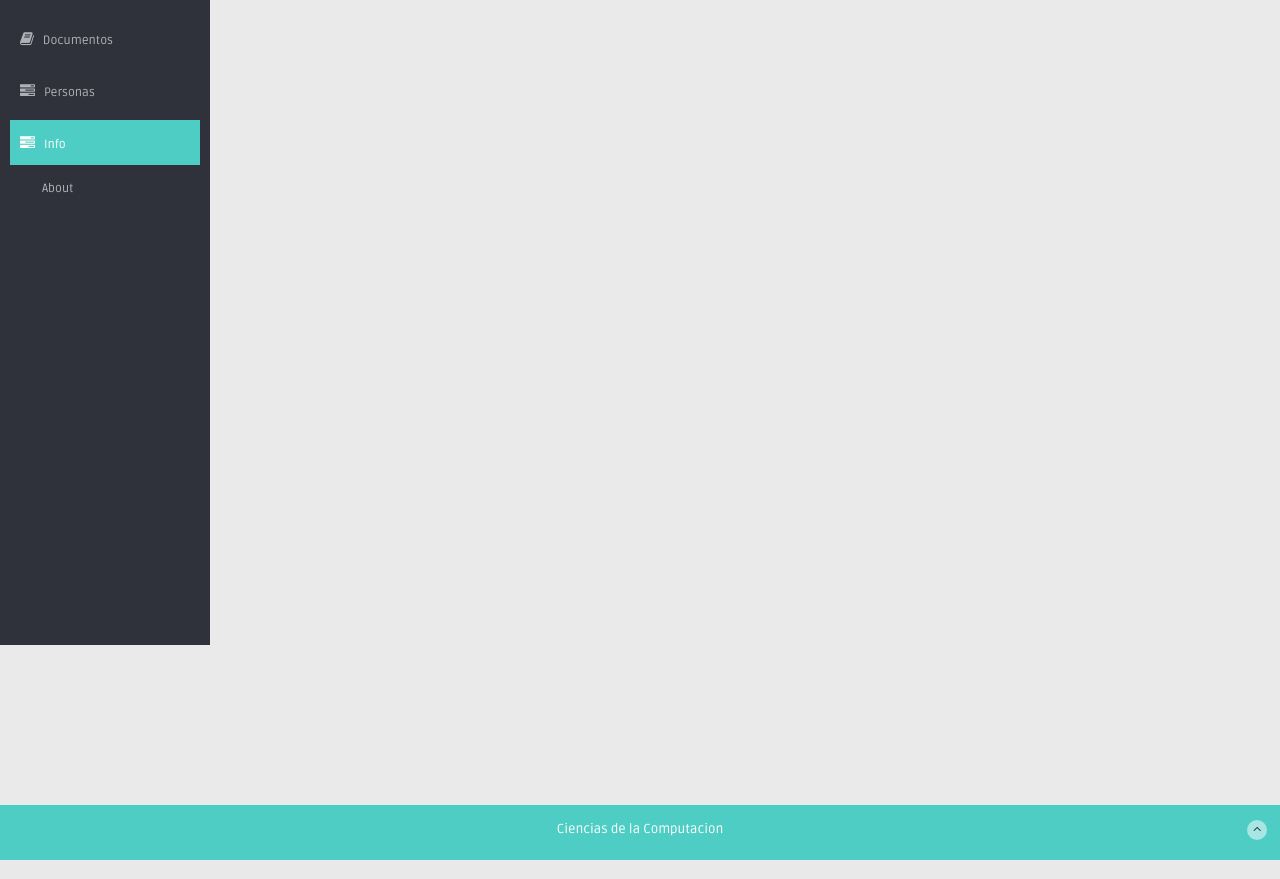
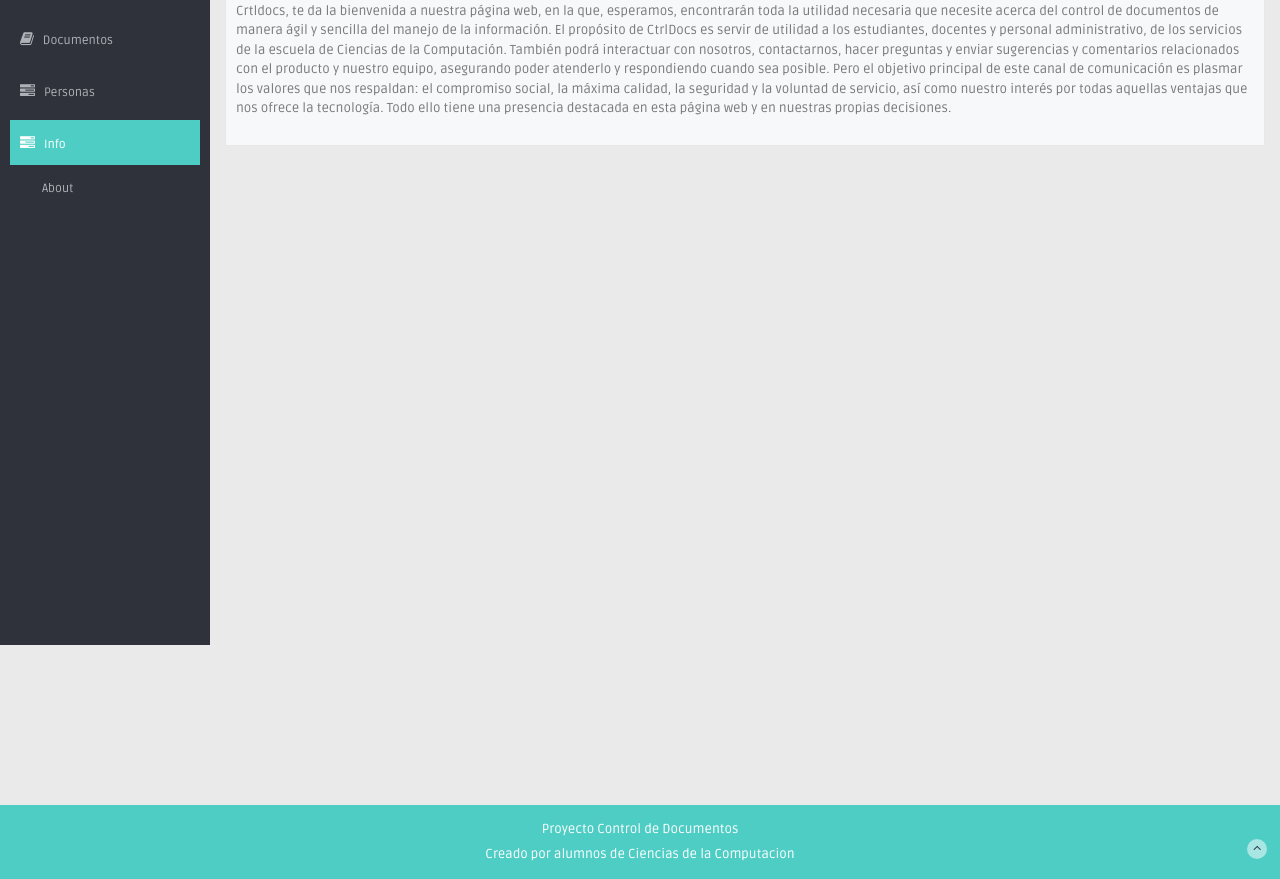
Before and after one commit to Miguelever/ProyectoControldeDocumentos, a CodeIgniter app: page /ctrldocs/info/ in a window 1280 px wide. Shown: the part 155-1034 px from the top of the page. Run offline with CodeIgniter, Linux system fonts and the light colour scheme.

Commit message:
mejorando interfaz 1

```diff
--- a/application/views/documentos/registrar.php
+++ b/application/views/documentos/registrar.php
@@ -11,7 +11,8 @@
 	<meta charset="utf-8">
 	<meta name="viewport" content="width=device-width, initial-scale=1, shrink-to-fit=no">
 	<link rel="stylesheet" href="https://fonts.googleapis.com/css?family=Roboto:400,700">
-	<title>Bootstrap Simple Registration Form</title>
+	<title>Registrarse</title>
+	<link href="<?= base_url('assets/img/logo.jpeg')?>" rel="icon">
 	<link rel="stylesheet" href="https://stackpath.bootstrapcdn.com/bootstrap/4.5.0/css/bootstrap.min.css">
 	<link rel="stylesheet" href="https://maxcdn.bootstrapcdn.com/font-awesome/4.7.0/css/font-awesome.min.css">
 	<script src="https://code.jquery.com/jquery-3.5.1.min.js"></script>
--- a/application/views/info/about.php
+++ b/application/views/info/about.php
@@ -1,2 +1,10 @@
 <br>
 <h1> Bienvenido a CtrlDocs</h1>
+
+<div class="room-box">
+
+	<p>Crtldocs, te da la bienvenida a nuestra página web, en la que, esperamos, encontrarán toda la utilidad necesaria que necesite acerca del control de documentos de manera ágil y sencilla del manejo de la información. El propósito de CtrlDocs es servir de utilidad a los estudiantes, docentes y personal administrativo, de los servicios de la escuela de Ciencias de la Computación.
+	 También podrá interactuar con nosotros, contactarnos, hacer preguntas y enviar sugerencias y comentarios relacionados con el producto y nuestro equipo, asegurando poder atenderlo y respondiendo cuando sea posible.
+		Pero el objetivo principal de este canal de comunicación es plasmar los valores que nos respaldan: el compromiso social, la máxima calidad, la seguridad y la voluntad de servicio, así como nuestro interés por todas aquellas ventajas que nos ofrece la tecnología. Todo ello tiene una presencia destacada en esta página web y en nuestras propias decisiones.
+	</p>
+</div>
--- a/application/views/login/login.php
+++ b/application/views/login/login.php
@@ -7,10 +7,10 @@
   <meta name="description" content="">
   <meta name="author" content="Dashboard">
   <meta name="keyword" content="Dashboard, Bootstrap, Admin, Template, Theme, Responsive, Fluid, Retina">
-  <title>CtrlDocs Login</title>
+  <title>Iniciar Sesion</title>
 
   <!-- Favicons -->
-  <link href="<?= base_url('assets/img/favicon.png')?>" rel="icon">
+  <link href="<?= base_url('assets/img/logo.jpeg')?>" rel="icon">
   <link href="<?= base_url('assets/img/apple-touch-icon.png')?>" rel="apple-touch-icon">
 
   <!-- Bootstrap core CSS -->
--- a/application/views/template/footer.php
+++ b/application/views/template/footer.php
@@ -8,11 +8,10 @@
     <footer class="site-footer">
       <div class="text-center">
         <p>
-			Ciencias de la Computacion
-<!--          &copy; Copyrights <strong>Dashio</strong>. All Rights Reserved-->
+			Proyecto Control de Documentos
         </p>
         <div class="credits">
-
+			Creado por alumnos de Ciencias de la Computacion
         </div>
         <a href="blank.html#" class="go-top">
           <i class="fa fa-angle-up"></i>
@@ -32,7 +31,6 @@
   <!--common script for all pages-->
   <script src="<?= base_url('assets/lib/common-scripts.js')?>"></script>
   <!--script for this page-->
-
 </body>
 
 </html>
```
